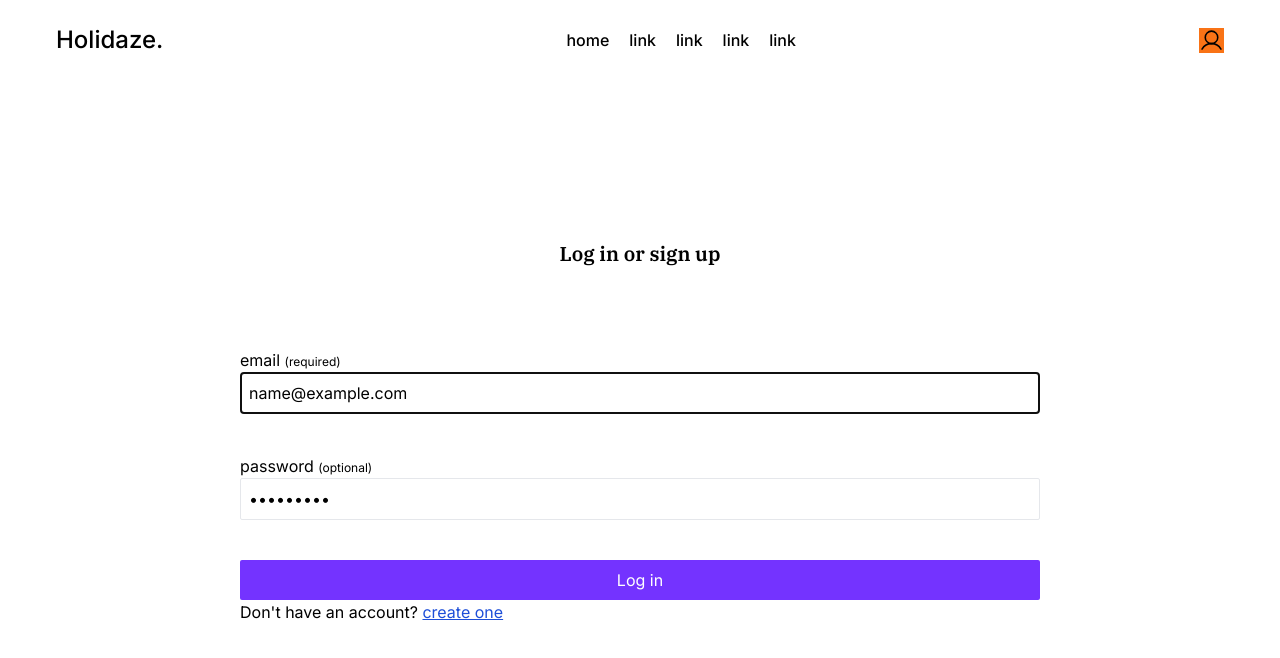
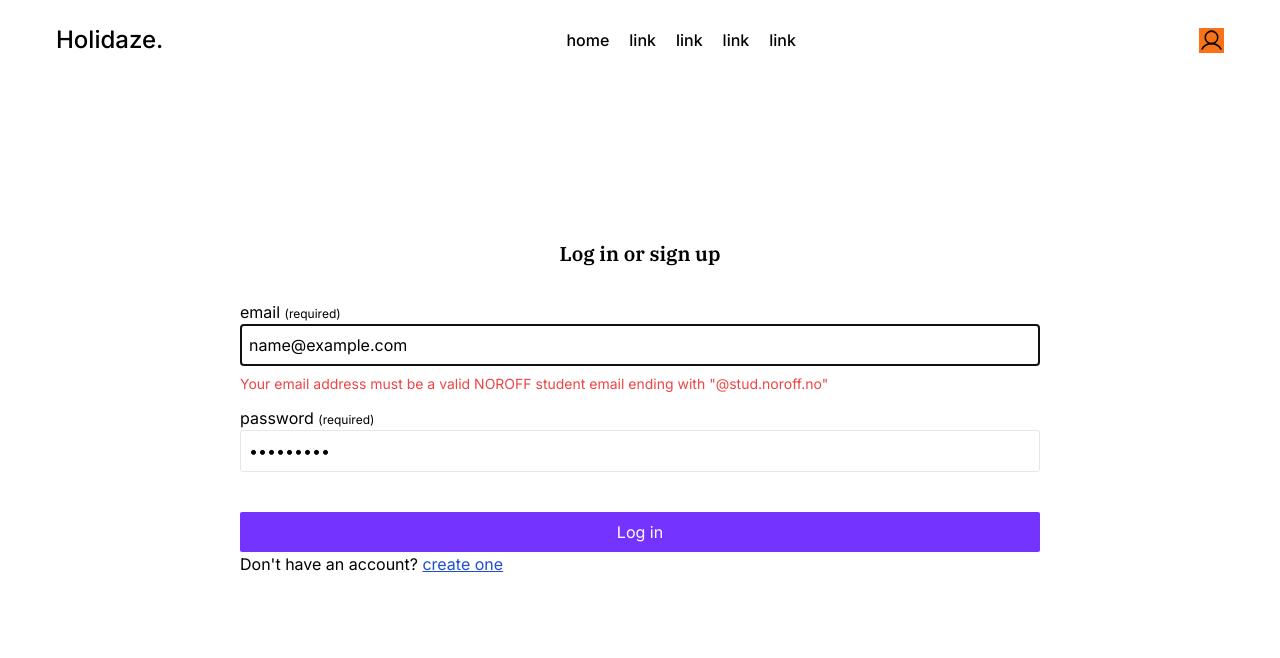
Before and after one commit to jmjjmj994/holidaze, a React (Vite) app: page /sign-in in a window 1280 px wide. Both pictures are taken after typing "name@example.com", "Sample123" into the empty fields and a click on the button "Log in". Shown: the top 658 px of the page. Built offline with nearby package versions, Linux system fonts and the light colour scheme.

Commit message:
login form added and working

```diff
--- a/package.json
+++ b/package.json
@@ -18,6 +18,7 @@
     "react-dom": "^18.2.0",
     "react-helmet-async": "^2.0.5",
     "react-hook-form": "^7.51.5",
+    "react-hot-toast": "^2.4.1",
     "react-router-dom": "^6.23.1",
     "zod": "^3.23.8"
   },
--- a/src/components/button/PrimaryButton.tsx
+++ b/src/components/button/PrimaryButton.tsx
@@ -4,6 +4,7 @@ type PrimaryButtonProps = {
   children: string | JSX.Element;
   onClick?: () => void;
   width: string;
+  disabled: boolean;
 };
 
 export const PrimaryButton: React.FC<PrimaryButtonProps> = ({
@@ -11,11 +12,13 @@ export const PrimaryButton: React.FC<PrimaryButtonProps> = ({
   children,
   onClick,
   width,
+  disabled,
 }) => {
   switch (width) {
     case 'full':
       return (
         <button
+          disabled={disabled}
           type={type}
           onClick={onClick}
           className={`${styles.primary_hover__state}  bg-custom-primary inter-semi-bold text-white w-full py-2 rounded-sm`}
@@ -27,6 +30,7 @@ export const PrimaryButton: React.FC<PrimaryButtonProps> = ({
     case 'auto':
       return (
         <button
+          disabled={disabled}
           type={type}
           onClick={onClick}
           className={`${styles.primary_hover__state}  bg-custom-primary inter-semi-bold text-white w-auto py-2 px-4 rounded-sm`}
--- a/src/components/form/Input.tsx
+++ b/src/components/form/Input.tsx
@@ -1,4 +1,5 @@
-import { FieldValues, UseFormRegister } from 'react-hook-form';
+import { RefObject } from 'react';
+import { FieldValues } from 'react-hook-form';
 interface InputProps extends FieldValues {
   type: string;
   label: string;
@@ -6,9 +7,7 @@ interface InputProps extends FieldValues {
   name: string;
   required: boolean;
   optional: boolean;
-  error?: string;
-  register: UseFormRegister<FieldValues>;
-  errorRef?: HTMLElement;
+  errors?: string;
 }
 
 export const Input: React.FC<InputProps> = ({
@@ -19,7 +18,7 @@ export const Input: React.FC<InputProps> = ({
   required,
   optional,
   register,
-  error,
+  errors,
   errorRef,
 }) => {
   return (
@@ -38,9 +37,9 @@ export const Input: React.FC<InputProps> = ({
         {...register(name)}
       />
       <div className="min-h-[5vh] py-2">
-        {error && (
+        {errors && (
           <label className="flex items-center gap-2" htmlFor={`error-${name}`}>
-            <p className="text-sm">{error}</p>
+            <p className="text-sm text-red-500">{errors.toString()}</p>
           </label>
         )}
       </div>
--- /dev/null
+++ b/src/components/ui/ToasterProvider/ToasterProvider.tsx
@@ -0,0 +1,37 @@
+import { Toaster } from 'react-hot-toast';
+
+export const ToasterProvider = () => (
+  <Toaster
+    gutter={10}
+    toastOptions={{
+      className: '',
+      style: {
+        border: '1px solid #713200',
+        padding: '16px',
+        color: '#713200',
+      },
+      success: {
+        iconTheme: {
+          primary: 'rgb(10,150,88,100%)',
+          secondary: 'white',
+        },
+        style: {
+          background: 'rgb(6,122,88,5%)',
+          color: 'rgb(6,122,88,100%)',
+          border: '1px solid rgb(6,122,88,80%)',
+        },
+      },
+      error: {
+        iconTheme: {
+          primary: 'rgb(199,58,58,100%)',
+          secondary: 'white',
+        },
+        style: {
+          background: 'rgb(199,58,58,10%)',
+          color: 'rgb(199,58,58,100%)',
+          border: '1px solid rgb(199,58,58,20%)',
+        },
+      },
+    }}
+  />
+);
--- /dev/null
+++ b/src/components/ui/ToasterProvider/toast.ts
@@ -0,0 +1,18 @@
+import { toast, ToastPosition } from 'react-hot-toast';
+export const errorToast = (
+  message: string,
+  position: ToastPosition | undefined
+) =>
+  toast.error(message, {
+    duration: 2000,
+    position: position,
+  });
+
+export const successToast = (
+  message: string,
+  position: ToastPosition | undefined
+) =>
+  toast.success(message, {
+    duration: 2000,
+    position: position,
+  });
--- a/src/index.css
+++ b/src/index.css
@@ -170,5 +170,5 @@ body {
 }
 
 .title-gap {
-  margin-block-end: 5rem;
+  margin-block-end: 2rem;
 }
--- a/src/routes/auth/login/Login.tsx
+++ b/src/routes/auth/login/Login.tsx
@@ -1,4 +1,4 @@
-import { LoginForm } from './LoginForm';
+import { SignInForm } from './SignInForm';
 //https://v2.api.noroff.dev/holidaze/venues/?_owner=true&_bookings=true&page=${currentPage}
 export const Login = () => {
   return (
@@ -6,7 +6,7 @@ export const Login = () => {
       <div className="max-w-[50rem] w-full text-center title-gap">
         <h1 className="text-xl ">Log in or sign up</h1>
       </div>
-      <LoginForm />
+      <SignInForm />
     </section>
   );
 };
--- a/src/routes/auth/login/LoginForm.tsx
+++ /dev/null
@@ -1,80 +0,0 @@
-import { Input } from 'src/components/form/Input';
-import { FieldValues, useForm } from 'react-hook-form';
-import { Link } from 'react-router-dom';
-import { PrimaryButton } from 'src/components/button/PrimaryButton';
-import { useState } from 'react';
-import { options } from 'src/config/options';
-import { zodResolver } from '@hookform/resolvers/zod';
-import { loginSchema } from './login-schema';
-export const LoginForm = () => {
-  const [isLoading, setIsLoading] = useState(true);
-  const {
-    register,
-    handleSubmit,
-    formState: { errors },
-  } = useForm({ resolver: zodResolver(loginSchema) });
-
-  const onSubmit = (data) => console.log(data);
-  console.log(errors);
-  return (
-    <form onSubmit={handleSubmit(onSubmit)} className=" max-w-[50rem] w-full">
-      <Input
-        type="text"
-        name="email"
-        id="email"
-        label="email"
-        required={true}
-        optional={false}
-        register={register}
-      />
-      <Input
-        type="password"
-        name="password"
-        id="password"
-        label="password"
-        required={false}
-        optional={true}
-        register={register}
-      />
-
-      <PrimaryButton type="submit" width="full">
-        Log in
-      </PrimaryButton>
-
-      <span>
-        Don't have an account?{' '}
-        <Link to={''} className="text-blue-700 underline">
-          create one{' '}
-        </Link>{' '}
-      </span>
-    </form>
-  );
-};
-
-const loginUser = async (data: FieldValues) => {
-  fetch('https://v2.api.noroff.dev/auth/login', {
-    method: 'POST',
-    body: options.body(data),
-    headers: options.headers,
-  })
-    .then((response) => response.json())
-    .then((results) => {
-      console.log(results);
-      if (results.errors) {
-        throw new Error(results.errors[0].message);
-      }
-
-      const user = {
-        name: results.data.name,
-        email: results.data.email,
-        avatar: results.data.avatar,
-        bio: results.data.bio,
-      };
-      localStorage.setItem('user', JSON.stringify(user));
-      localStorage.setItem('token', results.data.accessToken);
-    })
-    .catch((error) => {
-      const errorMessage =
-        error instanceof Error ? error.message : 'Invalid email or password';
-    });
-};
--- /dev/null
+++ b/src/routes/auth/login/SignInForm.tsx
@@ -0,0 +1,105 @@
+import { Input } from 'src/components/form/Input';
+import { useForm } from 'react-hook-form';
+import { Link, useNavigate } from 'react-router-dom';
+import { PrimaryButton } from 'src/components/button/PrimaryButton';
+import { useState } from 'react';
+import { options } from 'src/config/options';
+import { zodResolver } from '@hookform/resolvers/zod';
+import { LoginFormSchema, LoginForm } from './login-schema';
+import {
+  errorToast,
+  successToast,
+} from 'src/components/ui/ToasterProvider/toast';
+import { ToasterProvider } from 'src/components/ui/ToasterProvider/ToasterProvider';
+
+export const SignInForm = () => {
+  const [isLoading, setIsLoading] = useState(false);
+  const navigate = useNavigate();
+  const {
+    register,
+    handleSubmit,
+    reset,
+    formState: { errors },
+  } = useForm<LoginForm>({ resolver: zodResolver(LoginFormSchema) });
+
+  const onSubmit = async (data: LoginForm): Promise<void> => {
+    setIsLoading(true);
+    try {
+      const response = await fetch('https://v2.api.noroff.dev/auth/login', {
+        method: 'POST',
+        body: options.body(data),
+        headers: options.headers,
+      });
+
+      const results = await response.json();
+      if (!response.ok) {
+        throw new Error(
+          results.errors ? results.errors[0].message : 'Login failed'
+        );
+      }
+
+      const user = {
+        name: results.data.name,
+        email: results.data.email,
+        avatar: results.data.avatar,
+        bio: results.data.bio,
+      };
+      localStorage.setItem('user', JSON.stringify(user));
+      localStorage.setItem('token', results.data.accessToken);
+
+      successToast('Login successful!', 'bottom-right');
+      setTimeout(() => {
+        navigate('/');
+        reset();
+      }, 1500);
+    } catch (error) {
+      const errorMessage =
+        error instanceof Error ? error.message : 'Invalid email or password';
+      errorToast(errorMessage, 'bottom-right');
+      setIsLoading(false);
+    } finally {
+      setIsLoading(false);
+    }
+  };
+
+  return (
+    <form onSubmit={handleSubmit(onSubmit)} className="max-w-[50rem] w-full">
+      <div>
+        <Input
+          type="text"
+          name="email"
+          id="email"
+          label="email"
+          errorRef={errors.email?.ref as HTMLInputElement}
+          required={true}
+          optional={false}
+          register={register}
+          errors={errors?.email?.message}
+        />
+      </div>
+      <Input
+        type="password"
+        name="password"
+        id="password"
+        label="password"
+        errorRef={errors.password?.ref as HTMLInputElement}
+        required={true}
+        optional={false}
+        register={register}
+        errors={errors?.password?.message}
+      />
+
+      <PrimaryButton type="submit" width="full" disabled={isLoading}>
+        {isLoading ? 'Logging in...' : 'Log in'}
+      </PrimaryButton>
+
+      <span>
+        Don't have an account?{' '}
+        <Link to="/register" className="text-blue-700 underline">
+          create one
+        </Link>
+      </span>
+      <ToasterProvider />
+    </form>
+  );
+};
--- a/src/routes/auth/login/login-schema.ts
+++ b/src/routes/auth/login/login-schema.ts
@@ -1,15 +1,16 @@
 import { z } from 'zod';
-export const loginSchema = z.object({
+export const LoginFormSchema = z.object({
   email: z
     .string()
-    .min(1, 'Email field is required')
+    .min(1, 'Please enter your email address')
     .regex(/^[^\s@]+@stud\.noroff\.no$/, {
-      message: 'Email must be a valid stud.noroff.no email address',
+      message:
+        ' Your email address must be a valid NOROFF student email ending with "@stud.noroff.no"',
     }),
-  password: z.string().min(8, 'Password field is required'),
+  password: z.string().min(8, 'Please enter your password'),
 });
 
-export const resultsSchema = z.object({
+export const ResultsSchema = z.object({
   accessToken: z.string(),
   avatar: z.object({
     url: z.string(),
@@ -25,5 +26,5 @@ export const resultsSchema = z.object({
   name: z.string(),
 });
 
-export type LoginSchemaType = z.infer<typeof loginSchema>;
-export type ResultsSchemaType = z.infer<typeof resultsSchema>;
+export type LoginForm = z.infer<typeof LoginFormSchema>;
+export type Results = z.infer<typeof ResultsSchema>;
```
Also changed, not shown: 1 other file (tests, documents, lock files or other folders).
